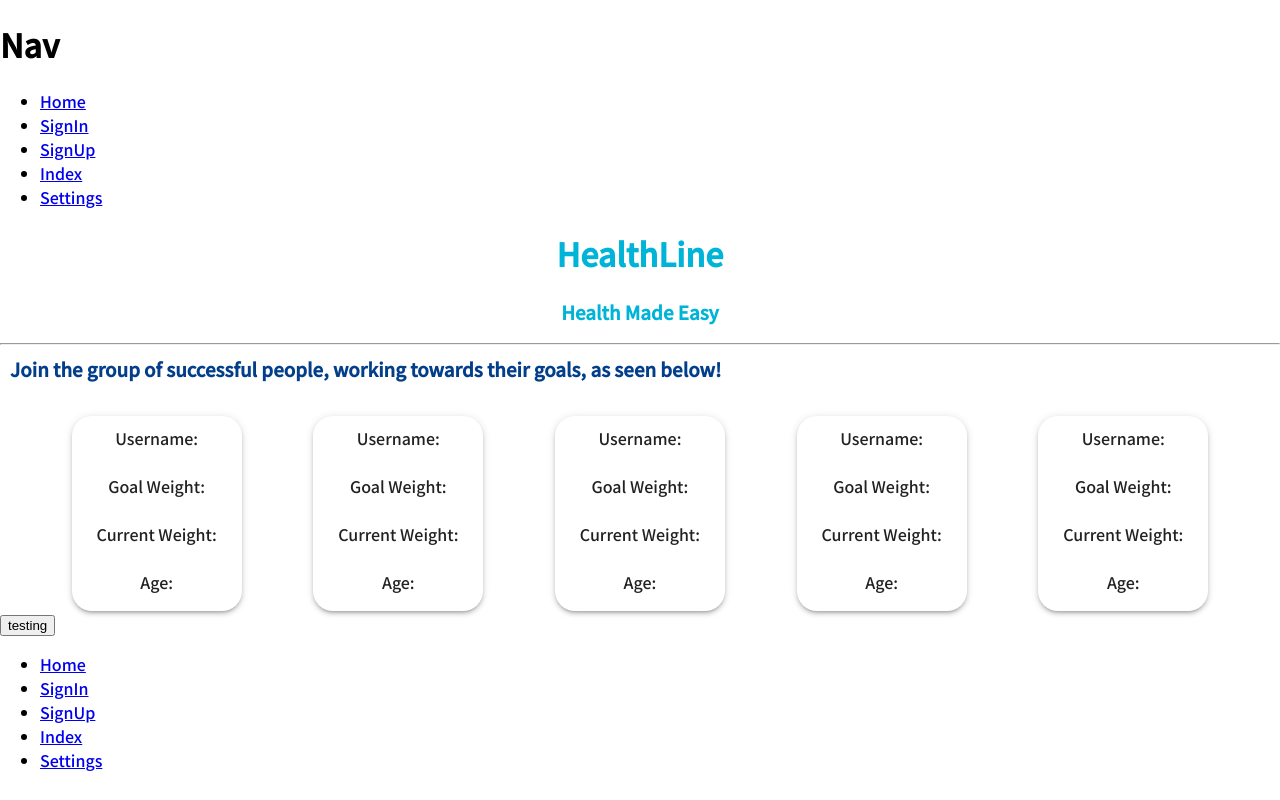
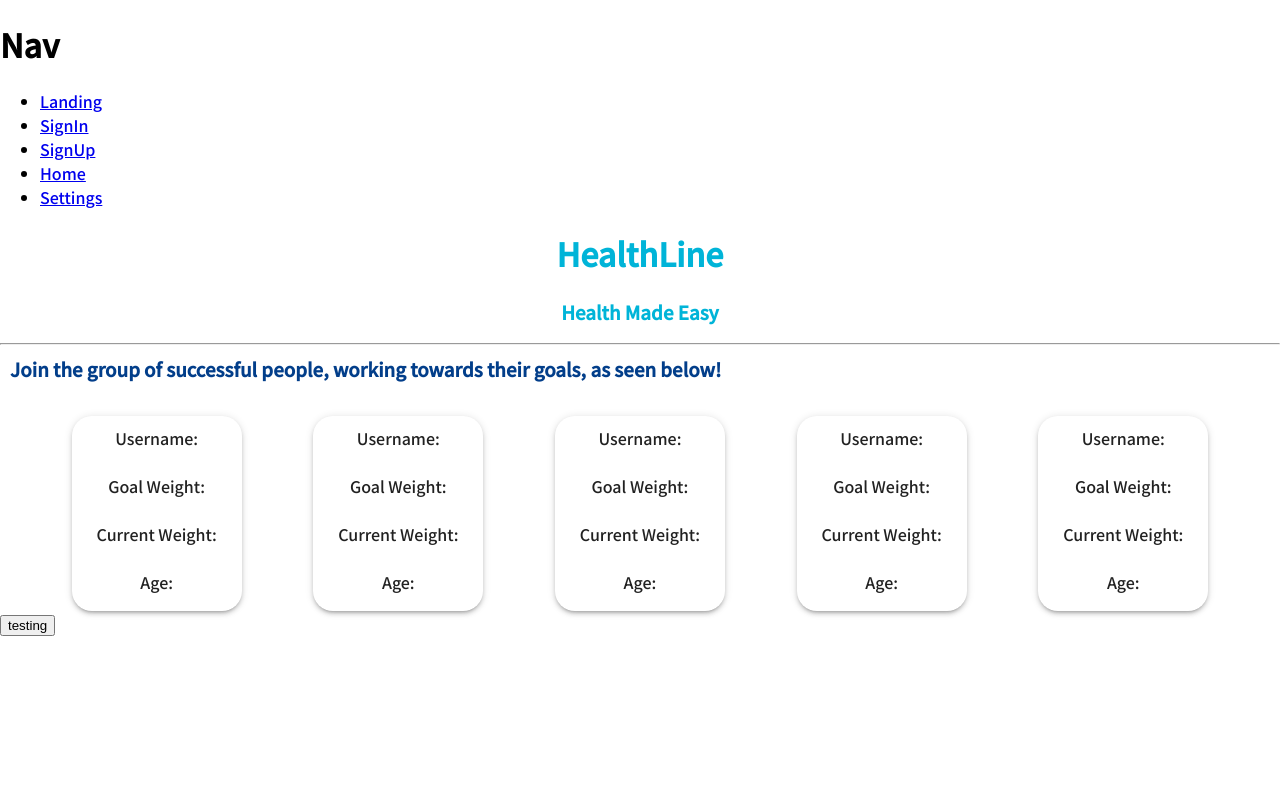
Before and after one commit to mghaby/heartline-react, a React (Create React App) app: page / in a window 1280 px wide. Shown: the top 800 px of the page. Built offline with nearby package versions, Linux system fonts and the light colour scheme.

Commit message:
Organised files

```diff
--- a/src/App.js
+++ b/src/App.js
@@ -1,11 +1,9 @@
 import Nav from './Nav';
-import Routes from './Routes';
 
 function App() {
   return (
     <div>
       <Nav />
-      <Routes />
     </div>
 
 
--- a/src/Routes.js
+++ b/src/Routes.js
@@ -1,8 +1,8 @@
-import Landing from './Landing';
-import SignIn from './SignIn';
-import SignUp from './SignUp';
-import Index from './Index_Page/Index';
-import Settings from './Settings_Page/Settings';
+import Landing from './no_user_page/Landing';
+import SignIn from './sign_in_page/SignIn';
+import SignUp from './sign_up_page/SignUp';
+import Index from './user_page/Home';
+import Settings from './settings_page/Settings';
 import {
     BrowserRouter as Router,
     Switch,
@@ -16,7 +16,7 @@ function Routes() {
       <div>
         <ul>
           <li>
-            <Link to="/">Home</Link>
+            <Link to="/">Landing</Link>
           </li>
           <li>
             <Link to="/SignIn">SignIn</Link>
@@ -25,7 +25,7 @@ function Routes() {
             <Link to="/SignUp">SignUp</Link>
           </li>
           <li>
-            <Link to="/Index">Index</Link>
+            <Link to="/Index">Home</Link>
           </li>
           <li>
             <Link to="/Settings">Settings</Link>
--- a/src/Index_Page/Index.js
+++ b/src/user_page/Home.js
@@ -1,6 +1,6 @@
 import React from 'react'
 
-function Index() {
+function Home() {
     return (
       <div>
           <h1>Index Page</h1>
@@ -11,4 +11,4 @@ function Index() {
   }
 
 
-  export default Index;
+  export default Home;
```
Also changed, not shown: src/no_user_page/Landing.js (renamed from src/Landing.js, +3 -4 lines), src/sign_in_page/SignIn.js (renamed from src/SignIn.js), src/sign_up_page/SignUp.js (renamed from src/SignUp.js), src/user_page/components/Progess.js (added), src/user_page/style/Progress.css (added), 1 other file (tests, documents, lock files or other folders).
